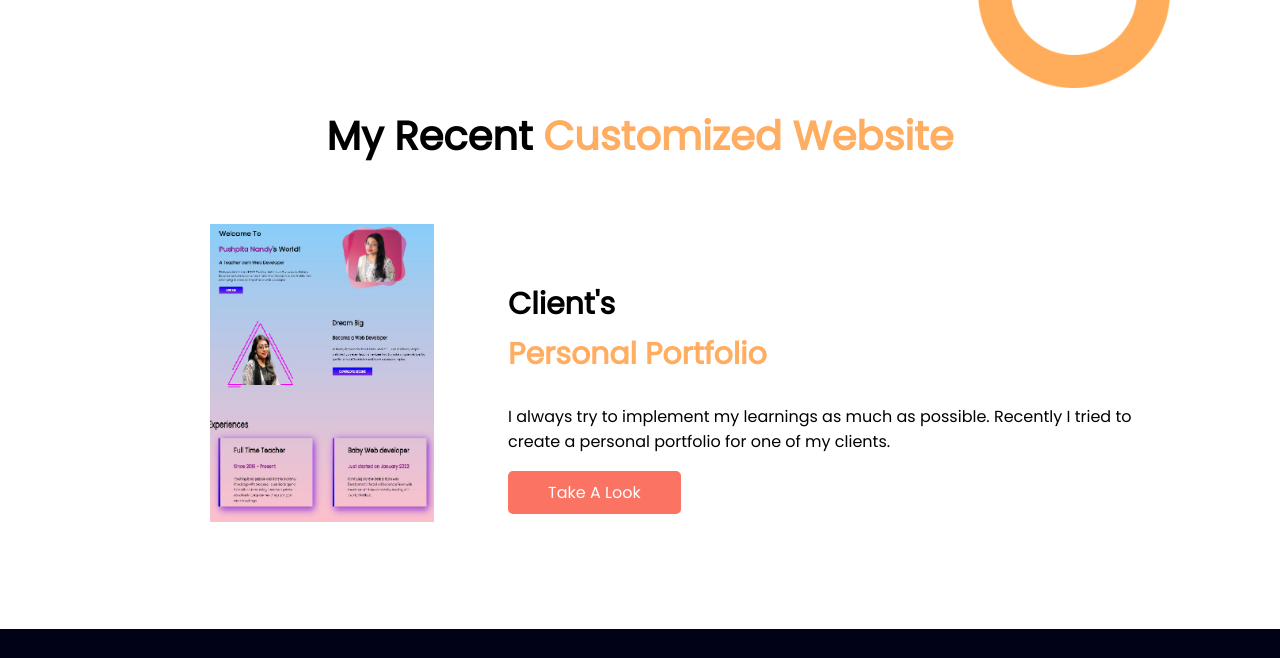
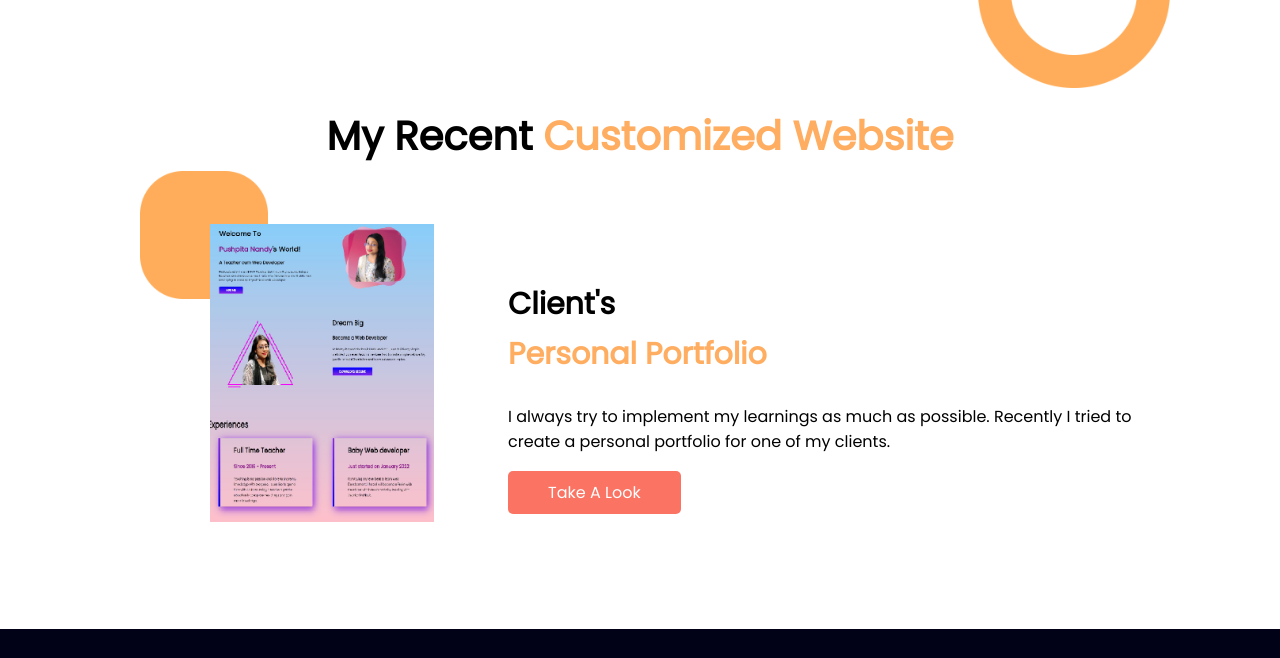
Before and after one commit to pushpitanandy/mission-2022-assignment, a plain HTML site: page index.html in a window 1280 px wide. Shown: the part 1836-2494 px from the top of the page. Drawn offline with Linux system fonts and the light colour scheme; a web font is replaced by a local one.

Commit message:
optional section updated

```diff
--- a/index.html
+++ b/index.html
@@ -82,7 +82,7 @@
         </div>
     </section>
 
-    <section>
+    <section class="fifth-section">
         <h2 style="text-align: center;">My Recent <span class="light-orange">Customized Website</span></h2>
         <div class="flexible-display top-pad bottom-pad">
             <div>
--- a/style.css
+++ b/style.css
@@ -87,6 +87,12 @@ p{
     background-size: 15%;
     background-position: bottom 0 right 110px;
 }
+.fifth-section{
+    background-image: url(images/shapes/shape-3.png);
+    background-repeat: no-repeat;
+    background-size: 10%;
+    background-position: top 50px left 140px;
+}
 .footer-section{
     text-align: center;
     background-color: rgb(1, 1, 24);
```
